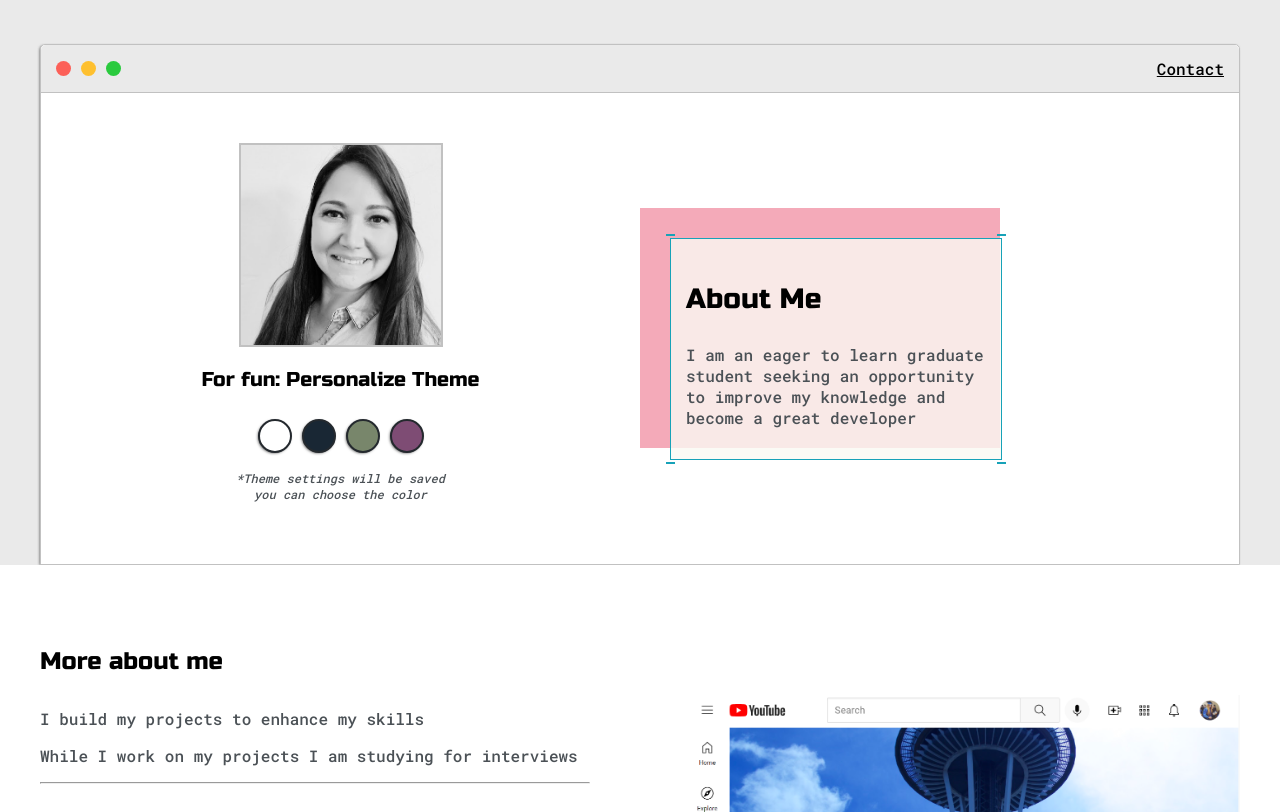
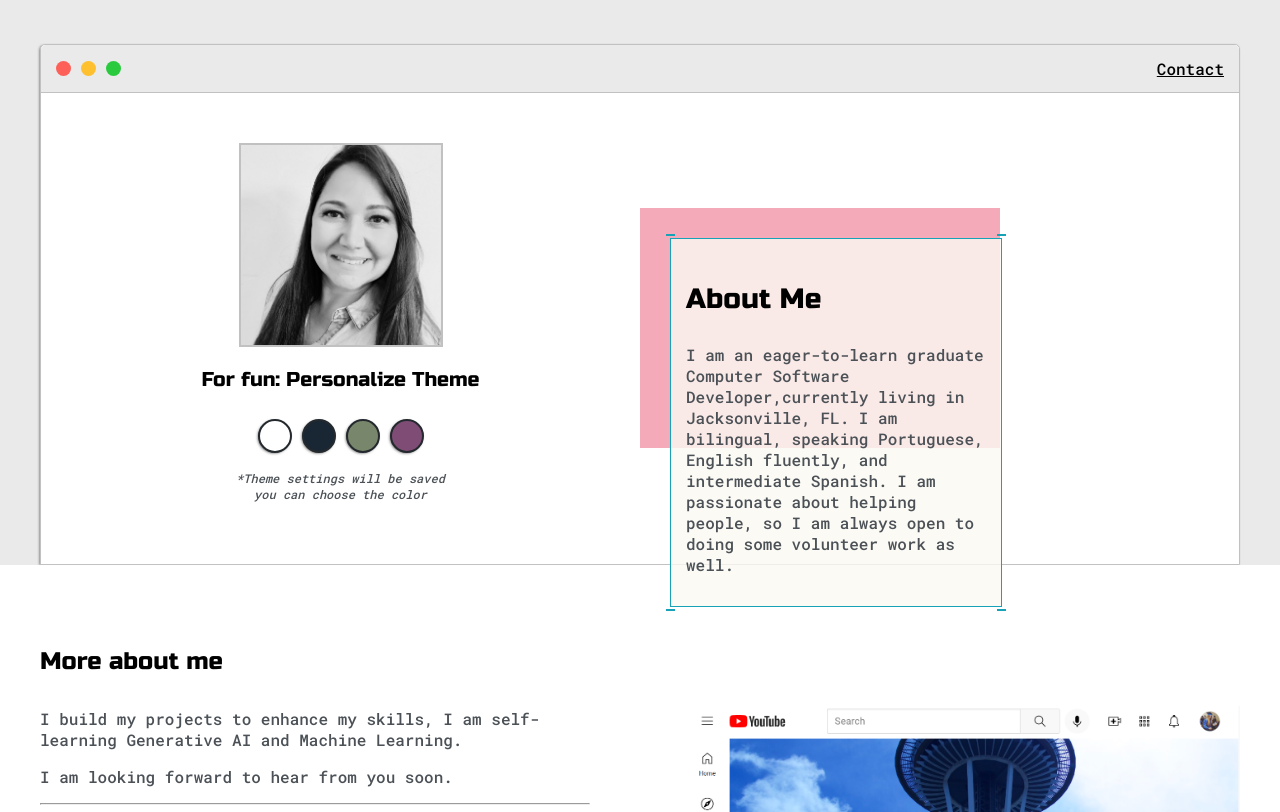
Before and after one commit to kairosDeveOp/gislainelaet.github.io, a plain HTML site: page index.html in a window 1280 px wide. Shown: the part 117-929 px from the top of the page. Drawn offline with Linux system fonts and the light colour scheme.

Commit message:
Update index.html

```diff
--- a/index.html
+++ b/index.html
@@ -37,7 +37,7 @@
           </ul>
         </div>
       <div class="left-colum">
-      <img id="profile_pic" src="images/IMG_1958.jpg">
+      <img id="profile_pic" src="images/gislaine.jpg">
       <h5 style="text-align: center; line-height: 0;">For fun: Personalize Theme</h5>
       <div id="theme-options-wrapper">
         <div data-mode="light" id="light-mode" class="theme-dot"></div>
@@ -54,8 +54,9 @@
               <div id="corner-tl" class="corner"></div>
               <div id="corner-tr" class="corner"></div>
               <h3>About Me</h3>
-              <p>I am an eager to learn graduate student seeking an opportunity to
-              improve my knowledge and become a great developer</p>
+              <p>I am an eager-to-learn graduate Computer Software Developer,currently living in Jacksonville, FL.
+              I am bilingual, speaking Portuguese, English fluently, and intermediate Spanish.
+              I am passionate about helping people, so I am always open to doing some volunteer work as well.</p>
               <div id="corner-br" class="corner"></div>
               <div id="corner-bl" class="corner"></div>
           </div>
@@ -73,15 +74,15 @@
               <div class="about me">
                  <h4>More about me </h4>
 
-                 <p>I build my projects to enhance my skills</p>
+                 <p>I build my projects to enhance my skills, I am self-learning Generative AI and Machine Learning.</p>
 
-                 <p>While I work on my projects I am studying for interviews</p>
+                 <p>I am looking forward to hear from you soon.</p>
 
               <hr></hr>
               <h4>Interests<h4>
 
               <p>I like cloud computing and have interest in Cybersecurity:
-            <a target="_blank"  href="Gislaine_DeLaet_Resume@21.PDF">Download Resume
+            <a target="_blank"  href="Gislaine.resume.pdf">Download Resume
             </a></p>
 
             <div id="Skills">
@@ -143,7 +144,7 @@
 
           <div>
               <div class="post">
-                <img class="Thumbnail" src="images/tictact.JPG">
+                <img class="Thumbnail" src="images/tictact.jpg">
                 <div class="post-preview">
                   <h6 class="post-title">Game development  - Tic-tac-toe</h6>
                   <p class="post-intro">This is a basic Java game for testing practices.
```
